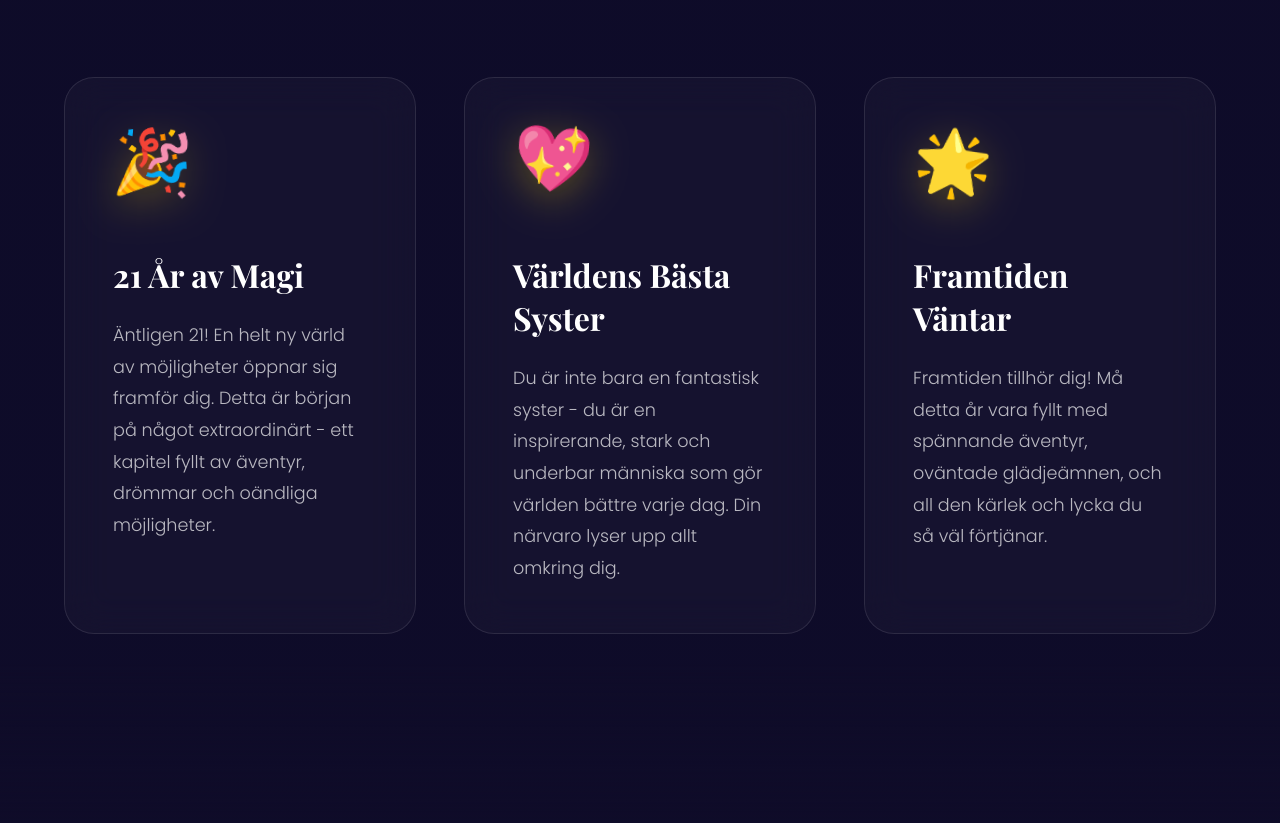
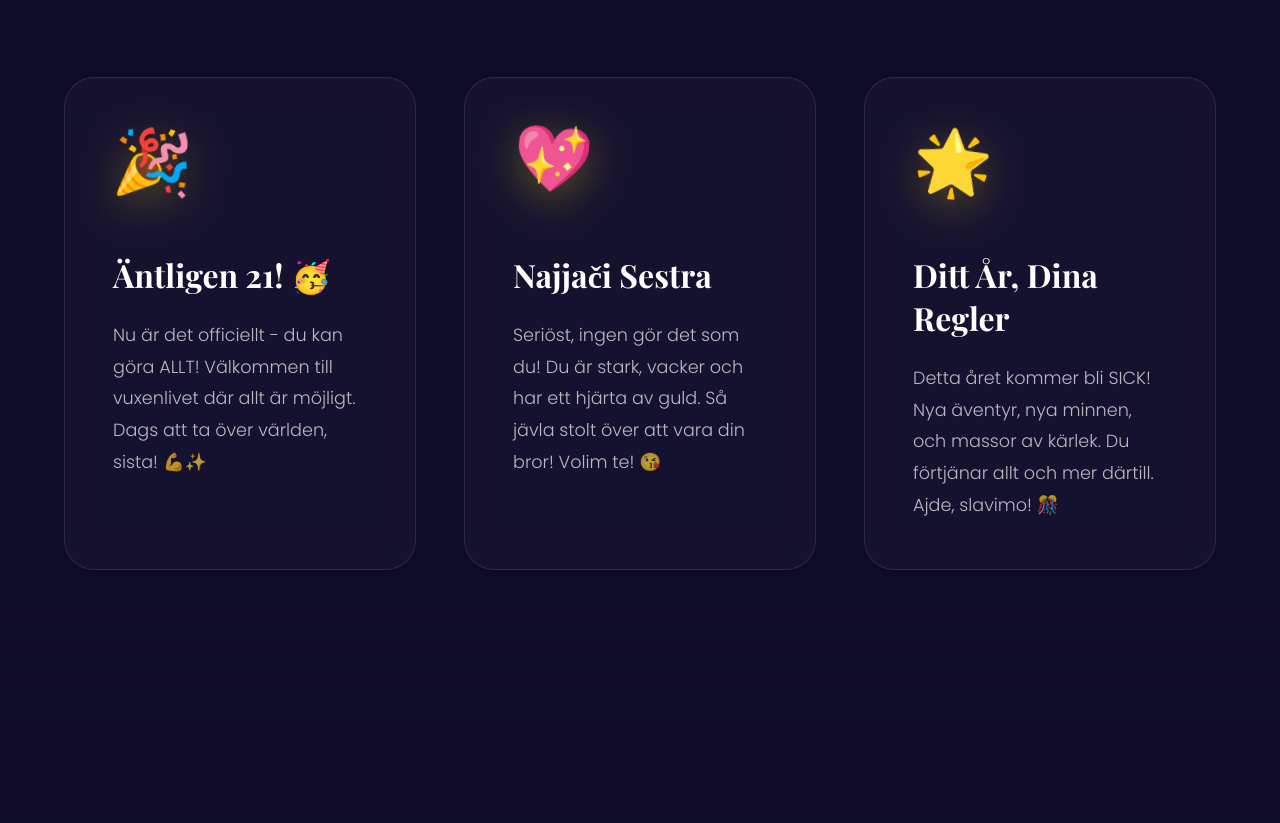
Before and after one commit to ismarwonder/Hanna21, a plain HTML site: page index.html in a window 1280 px wide. Shown: the part 1016-1839 px from the top of the page. Drawn offline with nearby package versions, Linux system fonts and the light colour scheme.

Commit message:
Update card content in index.html to enhance personalization and engagement with new messages and titles.

```diff
--- a/index.html
+++ b/index.html
@@ -1165,18 +1165,18 @@
         <div class="cards-grid">
             <div class="premium-card" data-scroll>
                 <div class="card-icon">🎉</div>
-                <h3 class="card-title">21 År av Magi</h3>
-                <p class="card-text">Äntligen 21! En helt ny värld av möjligheter öppnar sig framför dig. Detta är början på något extraordinärt - ett kapitel fyllt av äventyr, drömmar och oändliga möjligheter.</p>
+                <h3 class="card-title">Äntligen 21! 🥳</h3>
+                <p class="card-text">Nu är det officiellt - du kan göra ALLT! Välkommen till vuxenlivet där allt är möjligt. Dags att ta över världen, sista! 💪✨</p>
             </div>
             <div class="premium-card" data-scroll>
                 <div class="card-icon">💖</div>
-                <h3 class="card-title">Världens Bästa Syster</h3>
-                <p class="card-text">Du är inte bara en fantastisk syster - du är en inspirerande, stark och underbar människa som gör världen bättre varje dag. Din närvaro lyser upp allt omkring dig.</p>
+                <h3 class="card-title">Najjači Sestra</h3>
+                <p class="card-text">Seriöst, ingen gör det som du! Du är stark, vacker och har ett hjärta av guld. Så jävla stolt över att vara din bror! Volim te! 😘</p>
             </div>
             <div class="premium-card" data-scroll>
                 <div class="card-icon">🌟</div>
-                <h3 class="card-title">Framtiden Väntar</h3>
-                <p class="card-text">Framtiden tillhör dig! Må detta år vara fyllt med spännande äventyr, oväntade glädjeämnen, och all den kärlek och lycka du så väl förtjänar.</p>
+                <h3 class="card-title">Ditt År, Dina Regler</h3>
+                <p class="card-text">Detta året kommer bli SICK! Nya äventyr, nya minnen, och massor av kärlek. Du förtjänar allt och mer därtill. Ajde, slavimo! 🎊</p>
             </div>
         </div>
     </section>
@@ -1670,16 +1670,22 @@
             });
         }
 
-        // Confetti Cannon Button
+        // Confetti Cannon Button - Touch & Click support
         const confettiCannon = document.getElementById('confetti-cannon');
-        confettiCannon.addEventListener('click', () => {
+
+        function triggerConfetti(e) {
+            e.preventDefault(); // Prevent double firing
             createMassiveFireworks();
             spawnHearts(30);
             confettiCannon.style.animation = 'none';
             setTimeout(() => {
                 confettiCannon.style.animation = 'pulse 2s ease-in-out infinite';
             }, 100);
-        });
+        }
+
+        // Support both touch and click
+        confettiCannon.addEventListener('touchstart', triggerConfetti, { passive: false });
+        confettiCannon.addEventListener('click', triggerConfetti);
 
         function createMassiveFireworks() {
             const colors = ['#FFD700', '#FFA500', '#FF69B4', '#9333ea', '#60a5fa', '#10b981'];
```
